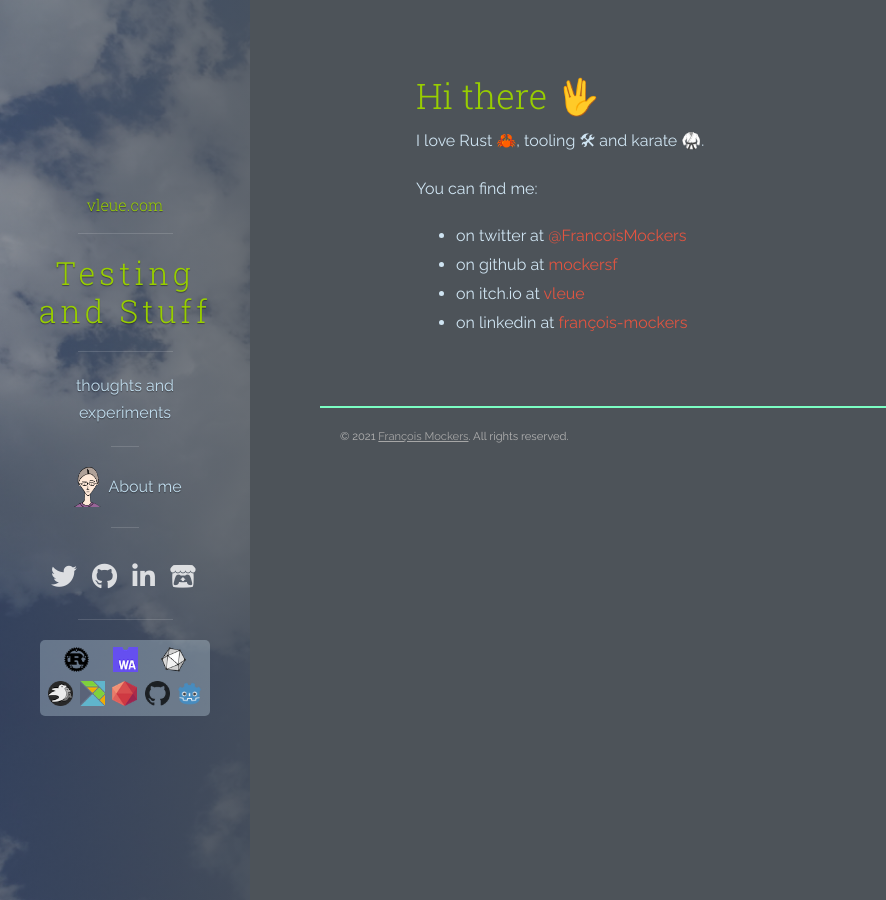
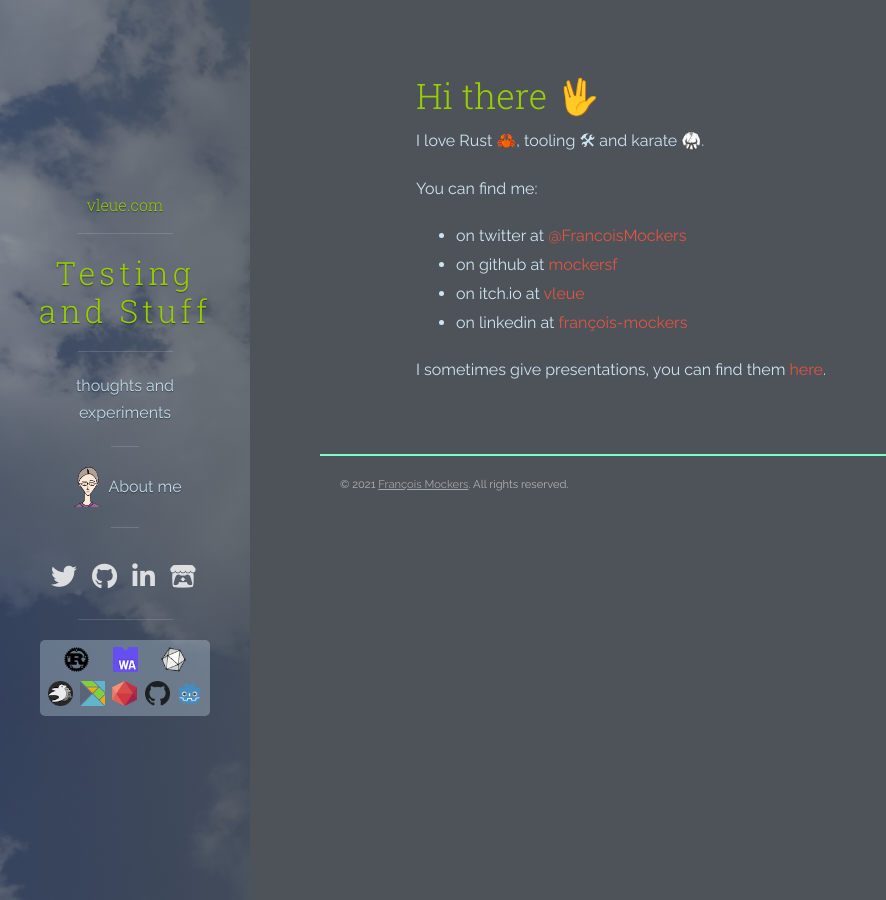
Before and after one commit to mockersf/mockersf.github.io, a Jekyll site: the page built from apropos.md, in a window 1280 px wide. Shown: the whole page, without its empty margins (0-886 px from the left). Built offline with Jekyll 4.4.1, drawn with Linux system fonts in a browser that asks for light colours; nearby versions of some CDN libraries; our own code applies the rules of GitHub Pages for plain Markdown files.

Commit message:
add devoxxfr 2021 presentation

```diff
--- a/apropos.md
+++ b/apropos.md
@@ -12,3 +12,5 @@ You can find me:
 - on github at [{{ site.author.github_username }}](https://www.github.com/{{ site.author.github_username }}){:target="_blank"}
 - on itch.io at [{{ site.author.itchio_profile }}](https://{{ site.author.itchio_profile }}.itch.io/){:target="_blank"}
 - on linkedin at [{{ site.author.linkedin_profile }}](https://www.linkedin.com/in/{{ site.author.linkedin_profile }}){:target="_blank"}
+
+I sometimes give presentations, you can find them [here](/presentations/).
```
Also changed, not shown: 2 other files.
